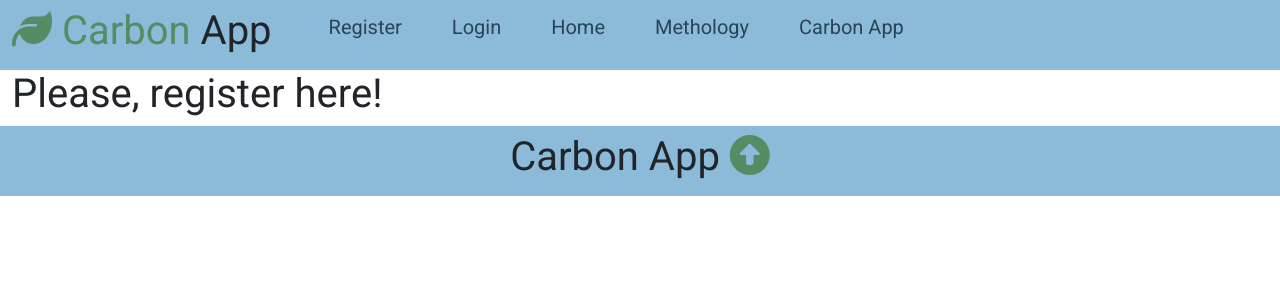
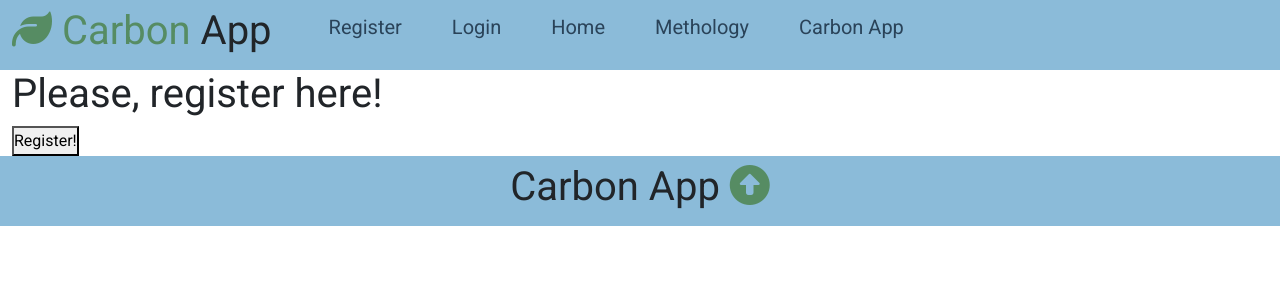
Before and after one commit to hannik3/carbon_app_v1, a Flask app: page /register in a window 1280 px wide. Shown: the top 300 px of the page. Run offline with Flask 2, Linux system fonts and the light colour scheme; some libraries are stand-ins or nearby versions.

Commit message:
added Register button

```diff
--- a/capp/templates/users/register.html
+++ b/capp/templates/users/register.html
@@ -6,6 +6,7 @@
   <div class="container">
 
     <h1>Please, register here!</h1>
+    <button> Register!</button>
 
   </div>
 </section>
```
